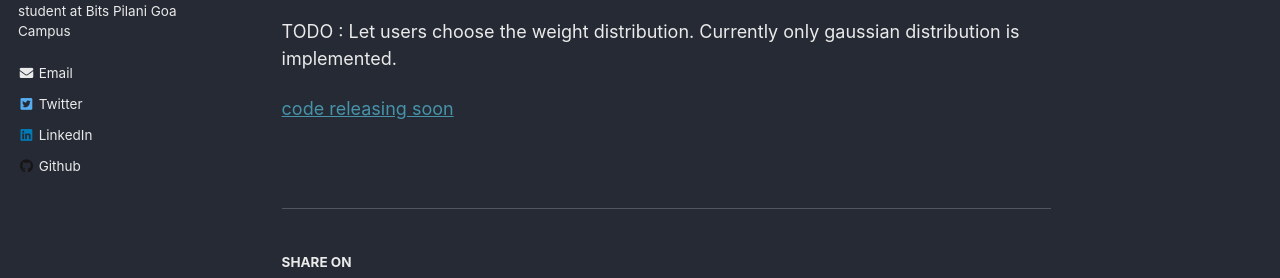
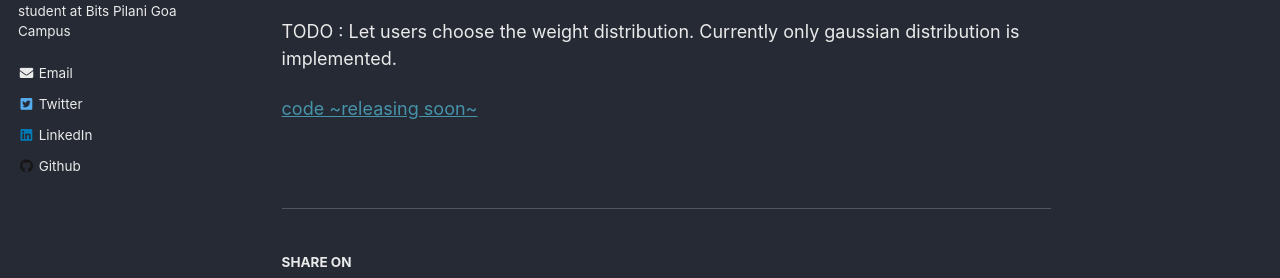
Before and after one commit to abhi-glitchhg/abhi-glitchhg.github.io, a Jekyll site: the page built from _projects/bgcn.md, in a window 1280 px wide and 1013 px high. Shown: the part 395-673 px from the top of the window. Built offline with Jekyll 4.4.1, drawn with Linux system fonts in a browser that asks for light colours; part of the change alters nothing that is shown.

```diff
--- a/_projects/bgcn.md
+++ b/_projects/bgcn.md
@@ -11,4 +11,4 @@ As part of My Project @APPCAIR, I worked on Bayesian Deep learning and implement
 
 TODO : Let users choose the weight distribution. Currently only gaussian distribution is implemented.
 
-[code releasing soon](https://github.com)
+[code ~releasing soon~](https://github.com/abhi-glitchhg/bayesian_graph_convolution)
```
